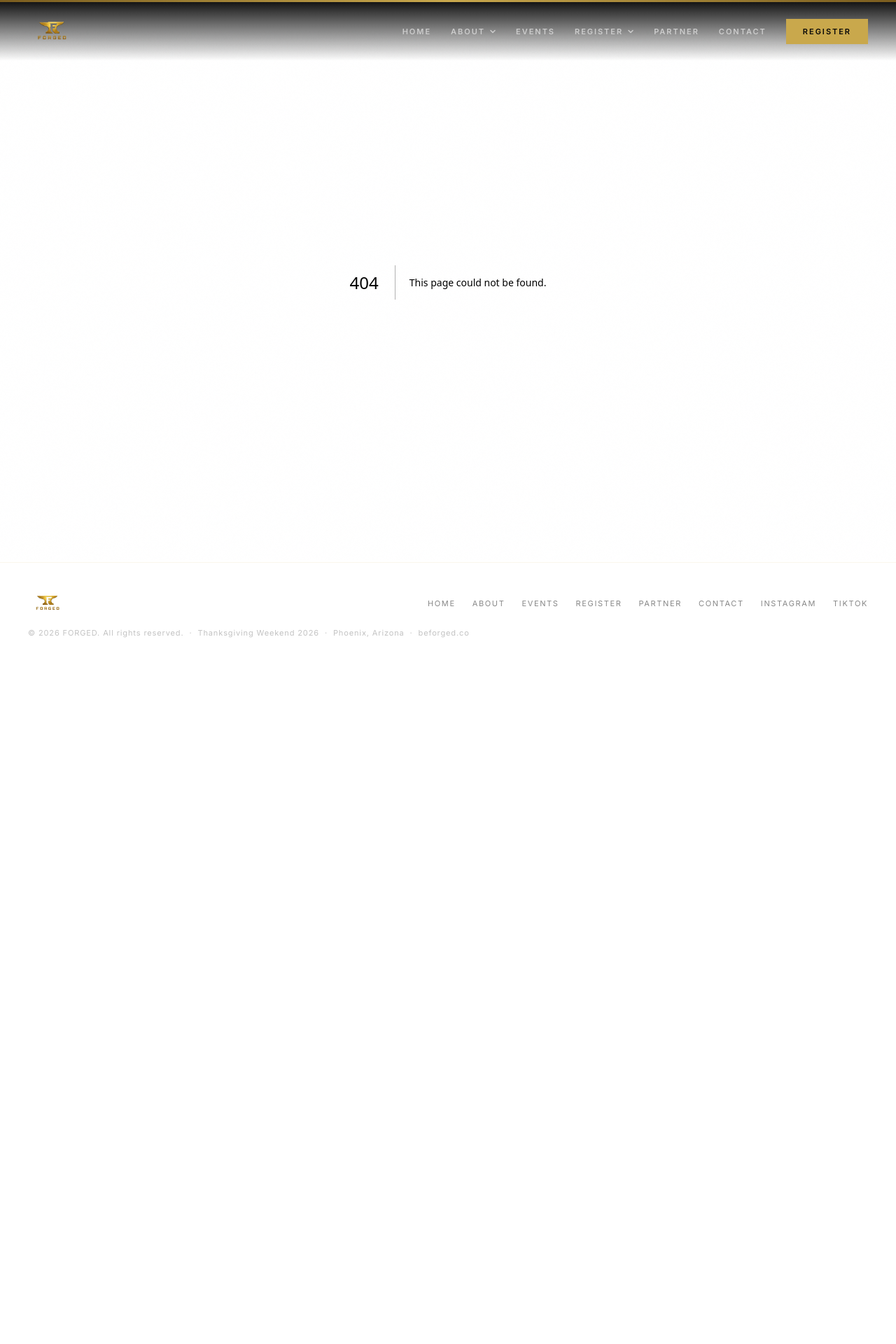
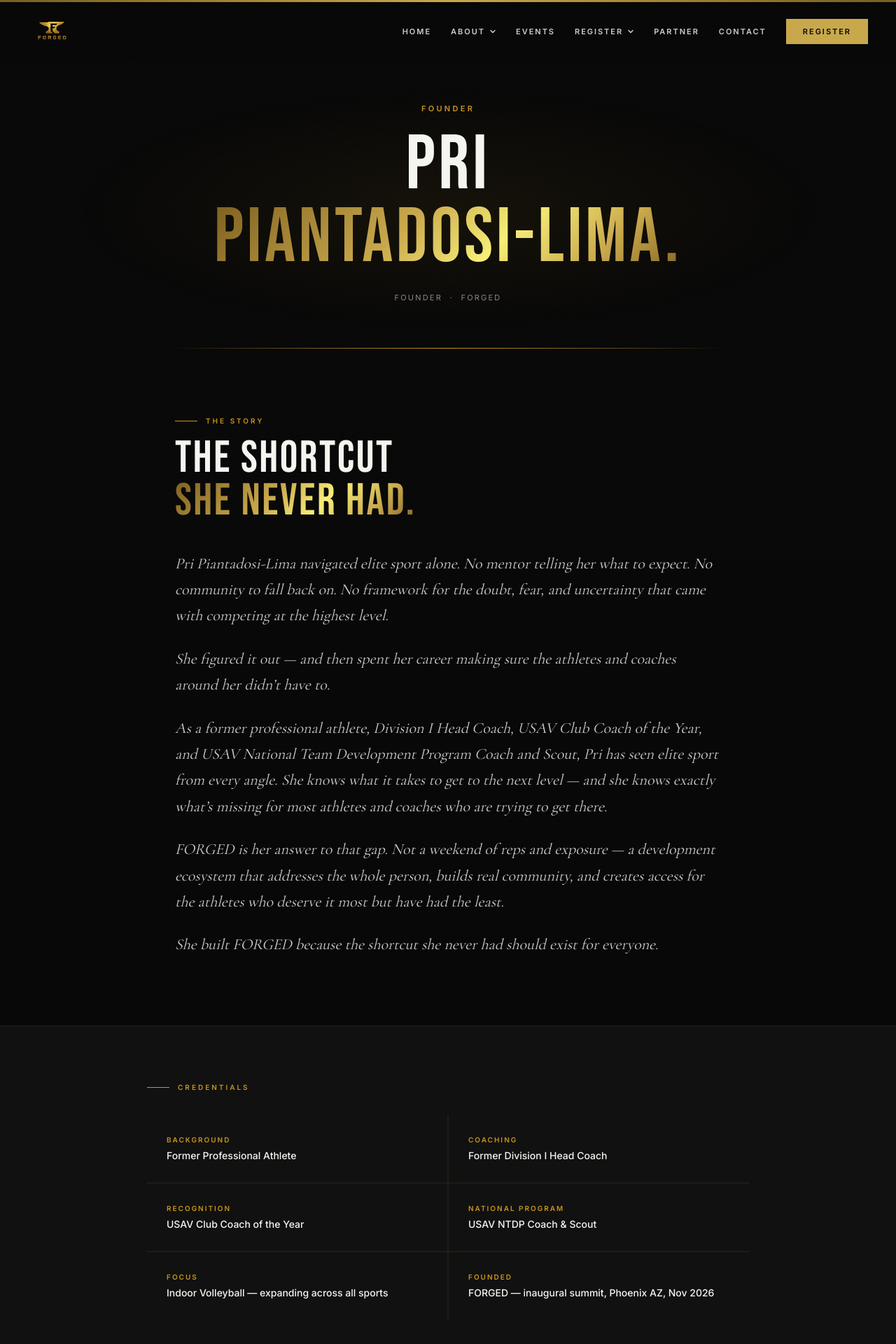
Before and after one commit to beforged26/forged-site, a Next.js app in the folder forged-site/: page /about/founder in a window 1280 px wide. Before the commit this address had no page. Shown: the top 1920 px of the page at 70% size. Before the commit the page ends 953 px from the top, so only its background shows below. Built offline with nearby package versions, Linux system fonts and the light colour scheme.

Commit message:
Create page.tsx

```diff
--- /dev/null
+++ b/forged-site/src/app/about/founder/page.tsx
@@ -0,0 +1,99 @@
+import type { Metadata } from "next";
+import FadeUp from "@/components/FadeUp";
+
+export const metadata: Metadata = {
+  title: "Founder — FORGED",
+  description:
+    "Pri Piantadosi-Lima — Former professional athlete, Division I Head Coach, USAV Club Coach of the Year, and founder of FORGED.",
+};
+
+export default function Founder() {
+  return (
+    <>
+      {/* HERO */}
+      <section className="hero-anim min-h-[60vh] flex flex-col items-center justify-center text-center px-6 pt-36 pb-16 relative overflow-hidden">
+        <div
+          className="absolute inset-0 pointer-events-none"
+          style={{
+            background:
+              "radial-gradient(ellipse 60% 50% at 50% 60%, rgba(201,148,26,0.07) 0%, transparent 70%)",
+          }}
+        />
+        <p className="text-[11px] font-semibold tracking-[0.3em] uppercase text-gold-m mb-5 relative z-[1]">
+          Founder
+        </p>
+        <h1 className="font-display text-[clamp(48px,9vw,110px)] leading-[0.95] tracking-[0.04em] text-cream mb-6 relative z-[1]">
+          PRI
+          <br />
+          <span className="gold-gradient-text">PIANTADOSI-LIMA.</span>
+        </h1>
+        <p className="text-[11px] tracking-[0.2em] uppercase text-muted relative z-[1]">
+          Founder &nbsp;·&nbsp; FORGED
+        </p>
+      </section>
+
+      <div className="gold-rule" />
+
+      {/* BIO */}
+      <FadeUp className="max-w-[860px] mx-auto px-6 md:px-10 py-24">
+        <p className="section-eyebrow">The Story</p>
+        <h2 className="font-display text-[clamp(36px,6vw,64px)] tracking-[0.04em] leading-[0.95] text-cream mb-10">
+          THE SHORTCUT
+          <br />
+          <span className="gold-gradient-text">SHE NEVER HAD.</span>
+        </h2>
+
+        <div className="font-serif italic text-[clamp(18px,2.5vw,22px)] text-light leading-[1.7] space-y-6">
+          <p>
+            Pri Piantadosi-Lima navigated elite sport alone. No mentor telling her what to expect. No community to fall back on. No framework for the doubt, fear, and uncertainty that came with competing at the highest level.
+          </p>
+          <p>
+            She figured it out — and then spent her career making sure the athletes and coaches around her didn&rsquo;t have to.
+          </p>
+          <p>
+            As a former professional athlete, Division I Head Coach, USAV Club Coach of the Year, and USAV National Team Development Program Coach and Scout, Pri has seen elite sport from every angle. She knows what it takes to get to the next level — and she knows exactly what&rsquo;s missing for most athletes and coaches who are trying to get there.
+          </p>
+          <p>
+            FORGED is her answer to that gap. Not a weekend of reps and exposure — a development ecosystem that addresses the whole person, builds real community, and creates access for the athletes who deserve it most but have had the least.
+          </p>
+          <p>
+            She built FORGED because the shortcut she never had should exist for everyone.
+          </p>
+        </div>
+      </FadeUp>
+
+      {/* CREDENTIALS */}
+      <div className="bg-dark border-y border-gold/10 py-20 px-6 md:px-10">
+        <FadeUp className="max-w-[860px] mx-auto">
+          <p className="section-eyebrow">Credentials</p>
+          <div className="grid grid-cols-1 md:grid-cols-2 gap-[2px] bg-gold/[0.08] mt-8">
+            {[
+              { label: "Background", value: "Former Professional Athlete" },
+              { label: "Coaching", value: "Former Division I Head Coach" },
+              { label: "Recognition", value: "USAV Club Coach of the Year" },
+              { label: "National Program", value: "USAV NTDP Coach & Scout" },
+              { label: "Focus", value: "Indoor Volleyball — expanding across all sports" },
+              { label: "Founded", value: "FORGED — inaugural summit, Phoenix AZ, Nov 2026" },
+            ].map((item) => (
+              <div key={item.label} className="bg-dark p-7 hover:bg-dark2 transition-colors">
+                <div className="text-[10px] font-semibold tracking-[0.2em] uppercase text-gold-m mb-1">{item.label}</div>
+                <div className="text-[14px] text-cream font-medium">{item.value}</div>
+              </div>
+            ))}
+          </div>
+        </FadeUp>
+      </div>
+
+      {/* QUOTE */}
+      <FadeUp className="px-6 md:px-10 py-24 text-center">
+        <div className="font-serif text-[80px] text-gold-d leading-[0.5] mb-6">&ldquo;</div>
+        <p className="font-serif italic text-[clamp(22px,3.5vw,38px)] text-cream max-w-[780px] mx-auto mb-6 leading-[1.45]">
+          I built FORGED because I navigated elite sport alone. FORGED is the shortcut I never had — given to everyone.
+        </p>
+        <p className="text-[11px] tracking-[0.15em] uppercase text-gold-m">
+          Pri Piantadosi-Lima &nbsp;·&nbsp; Founder, FORGED
+        </p>
+      </FadeUp>
+    </>
+  );
+}
```
